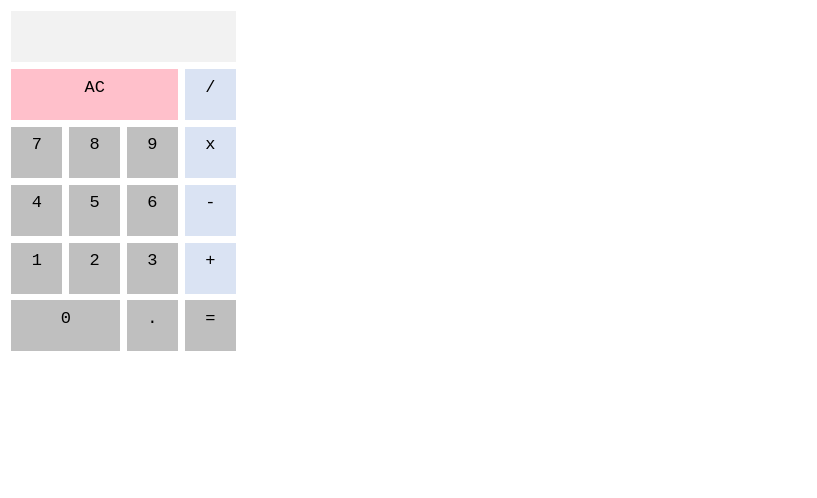
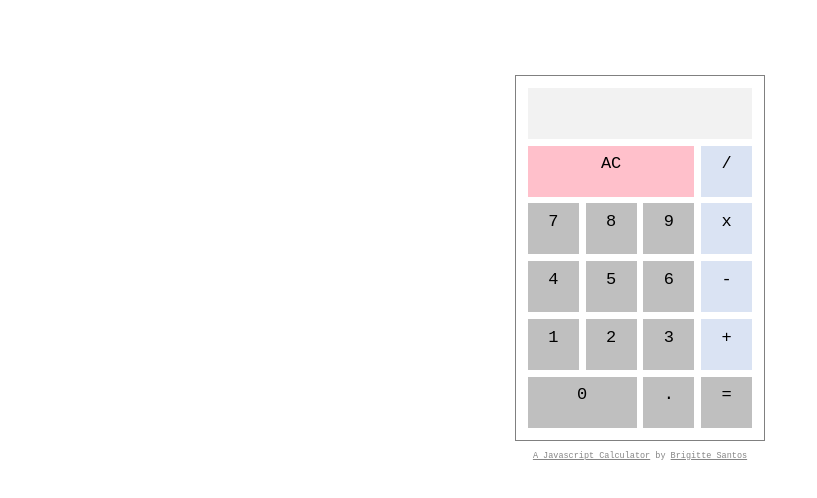
Before and after one commit to basantos/Javascript-Calculator, a plain HTML site: page index.html in a window 1280 px wide. Shown: the whole page, without its empty margins (0-817 px from the left). Drawn offline with nearby package versions, Linux system fonts and the light colour scheme.

Commit message:
Add signature and fix screen limit

```diff
--- a/index.html
+++ b/index.html
@@ -6,6 +6,7 @@
     <link rel="stylesheet" href="style.css">
   </head>
   <body>
+    <div id="container">
       <div id="display">
 
       </div>
@@ -71,6 +72,8 @@
         </section>
       </div>
 
+    </div>
+    <p id="signature"><a href="github.com/basantos/Javascript-Calculator">A Javascript Calculator</a> by <a href="github.com/basantos/">Brigitte Santos</a></p>
 
     <script src="http://code.jquery.com/jquery-3.2.1.min.js" integrity="sha256-hwg4gsxgFZhOsEEamdOYGBf13FyQuiTwlAQgxVSNgt4=" crossorigin="anonymous"></script>
     <script src="script.js"></script>
--- a/script.js
+++ b/script.js
@@ -1,4 +1,4 @@
-const SCREEN_LIMIT = 28;
+const SCREEN_LIMIT = 22;
 
 /* Operations */
 function add(x,y){
@@ -28,7 +28,7 @@ var errorOnScreen = false;
 
 /* Event Listeners */
 $('.number-button').click(function(){
-
+//debugger;
   if(errorOnScreen){
     enteredButtons = [];
     nextNum = '';
@@ -39,7 +39,7 @@ $('.number-button').click(function(){
     errorOnScreen = false;
   }
 
-  if(SCREEN_LIMIT <= displayText.length){
+  if(SCREEN_LIMIT <= displayText.toString().trim().length){
     displayText = 'Screen limit reached.'
     errorOnScreen = true;
   } // Deletes last session when new number is pressed
--- a/style.css
+++ b/style.css
@@ -1,4 +1,15 @@
+body {
+  font-family: monospace, sans-serif;
+  font-size: 17px;
+}
 
+#container {
+  margin: 75px auto 10px auto;
+  padding: .5em;
+  text-align: center;
+  border: thin gray solid;
+  width: 13.6em;
+}
 
 #display {
   display: inline-block;
@@ -8,8 +19,6 @@
   vertical-align: middle;
   background-color: #f2f2f2;
   margin:.2em .2em;
-  font-family: monospace;
-  font-size: 17px;
   text-align: right;
 }
 
@@ -22,7 +31,6 @@ section {
   vertical-align: middle;
   background-color: #bfbfbf;
   margin:.2em .2em;
-  font-family: monospace;
   font-size: 17px;
 }
 
@@ -35,9 +43,11 @@ section:active {
   background-color: #5f5f5f;
 }
 
-P {
-  vertical-align: middle;
-  margin: 6px auto;
+p {
+  text-align: center;
+  margin: 0 auto;
+  font-size: .5em;
+  color: #858585;
 }
 
 #zero {
@@ -68,3 +78,16 @@ P {
 .operator-button:active {
   background-color: #4f93cc;
 }
+
+a {
+  color: #858585;
+}
+
+a:hover {
+  cursor: pointer;
+  color: #bfbfbf;
+}
+
+a:active {
+  color: #5f5f5f;
+}
```
Lines whose indentation alone changed are shown as unchanged.
